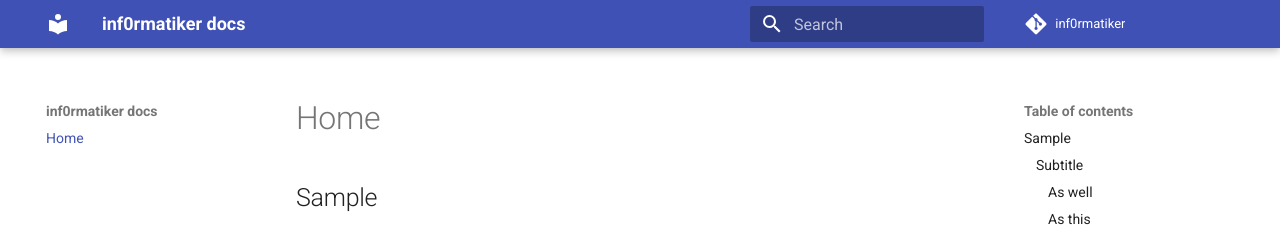
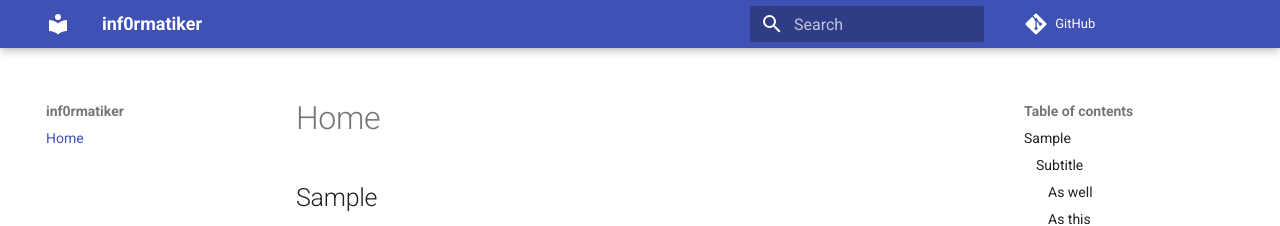
Before and after one commit to inf0rmatiker/inf0rmatiker.github.io, an MkDocs documentation site: the page built from docs/index.md, in a window 1280 px wide. Shown: the top 226 px of the page. Built offline with MkDocs 1.6.1 and Material for MkDocs 9.7.7, drawn with Linux system fonts in a browser that asks for light colours; comment, search, counter and statistics services are not loaded.

Commit message:
update mkdocs configuration

```diff
--- a/mkdocs.yml
+++ b/mkdocs.yml
@@ -1,8 +1,8 @@
-site_name: "inf0rmatiker docs"
+site_name: inf0rmatiker
 site_description: "GitHub Pages for inf0rmatiker"
 site_author: "Caleb Carlson"
 docs_dir: docs/
-repo_name: "inf0rmatiker"
+repo_name: "GitHub"
 repo_url: "https://github.com/inf0rmatiker/inf0rmatiker.github.io"
 nav:
     - Home: index.md
```
